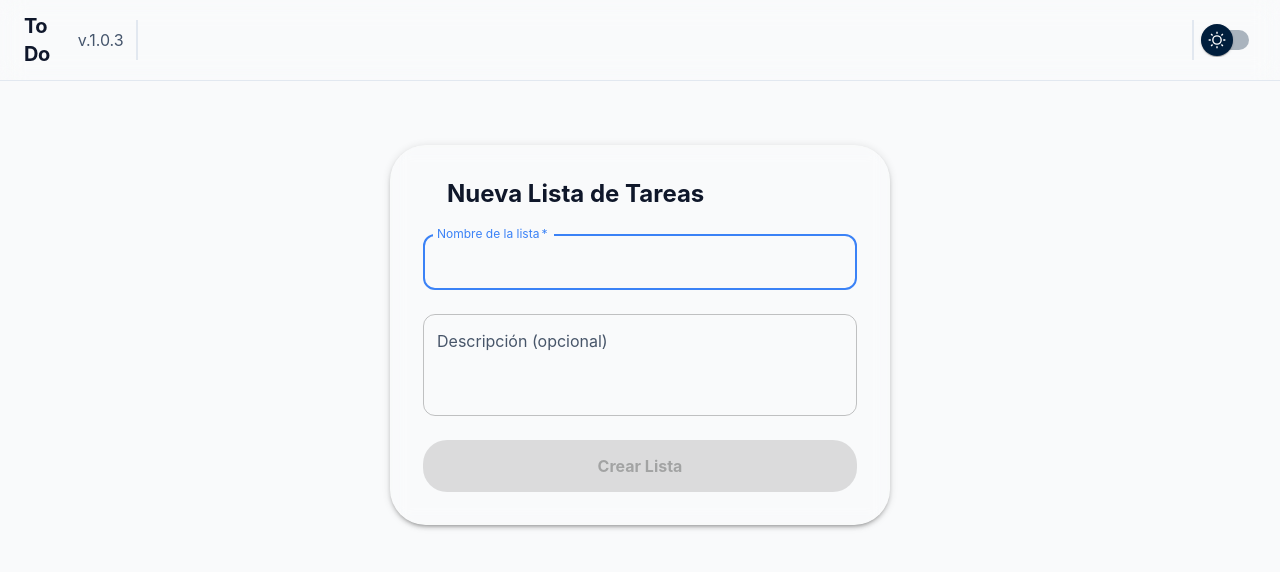
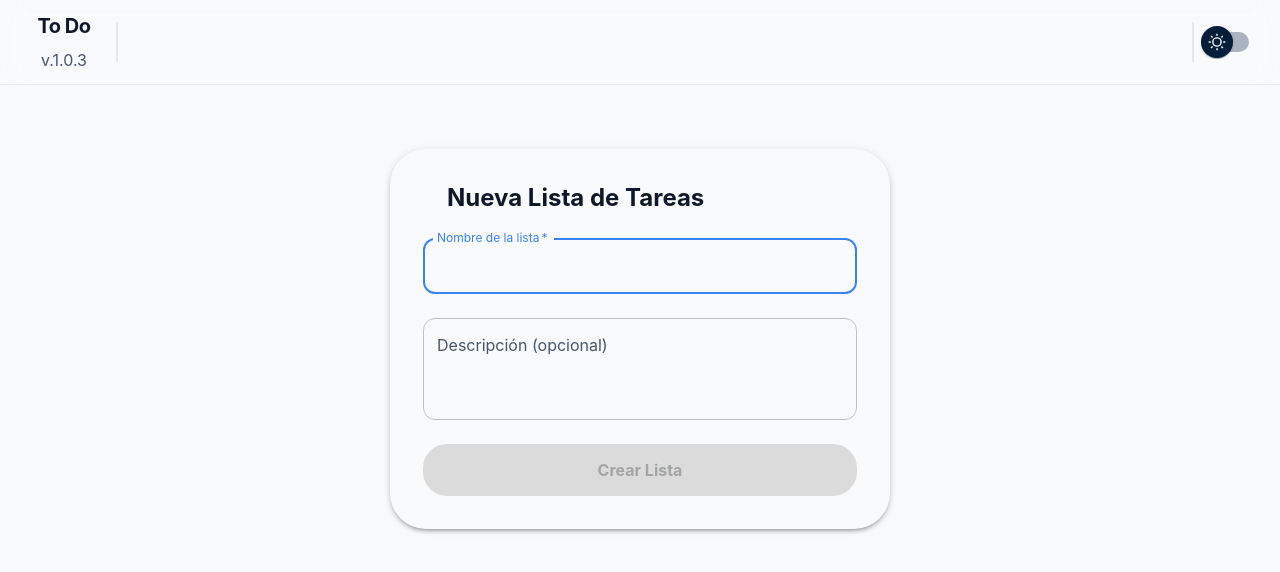
Before and after one commit to Jaime-GEB/MyCustomToDo, a React (Vite) app: page /Home in a window 1280 px wide. Shown: the top 572 px of the page. Built offline with nearby package versions, Linux system fonts and the light colour scheme; some icons are missing.

Commit message:
fix version on nav

```diff
--- a/src/components/nav/Nav.tsx
+++ b/src/components/nav/Nav.tsx
@@ -22,9 +22,9 @@ const Nav = ({ value, setValue }: { value: string, setValue: Dispatch<SetStateAc
         <nav className="flex flex-row p-3 md:px-6 justify-between items-center border-b border-slate-200 dark:border-slate-800 bg-grey-200 dark:bg-slate-900/80 backdrop-blur-md sticky top-0 z-50">
 
             {/* Titulo de la pagina */}
-            <div className="flex items-center justify-center gap-2 mr-3 min-w-20">
+            <div className="flex flex-col items-center justify-center gap-2 mr-3 min-w-20">
                 <h1 className="font-bold text-xl tracking-tight text-slate-900 dark:text-white">To Do</h1>
-                <footer className="text-slate-600">v.1.0.3</footer>
+                <footer className="text-slate-600 text-s">v.1.0.3</footer>
             </div>
 
             <TabBar value={value} setValue={setValue} />
```
